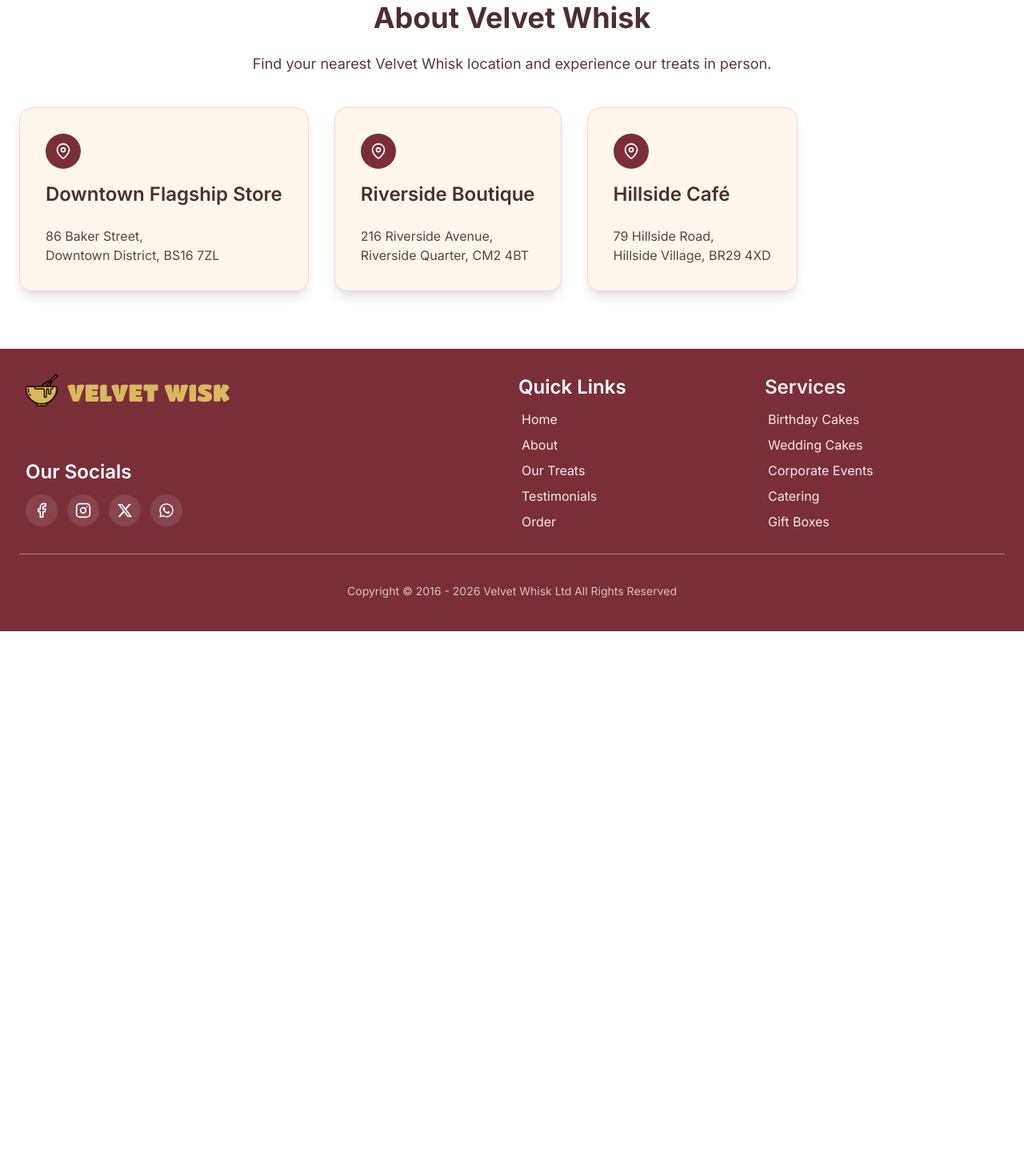
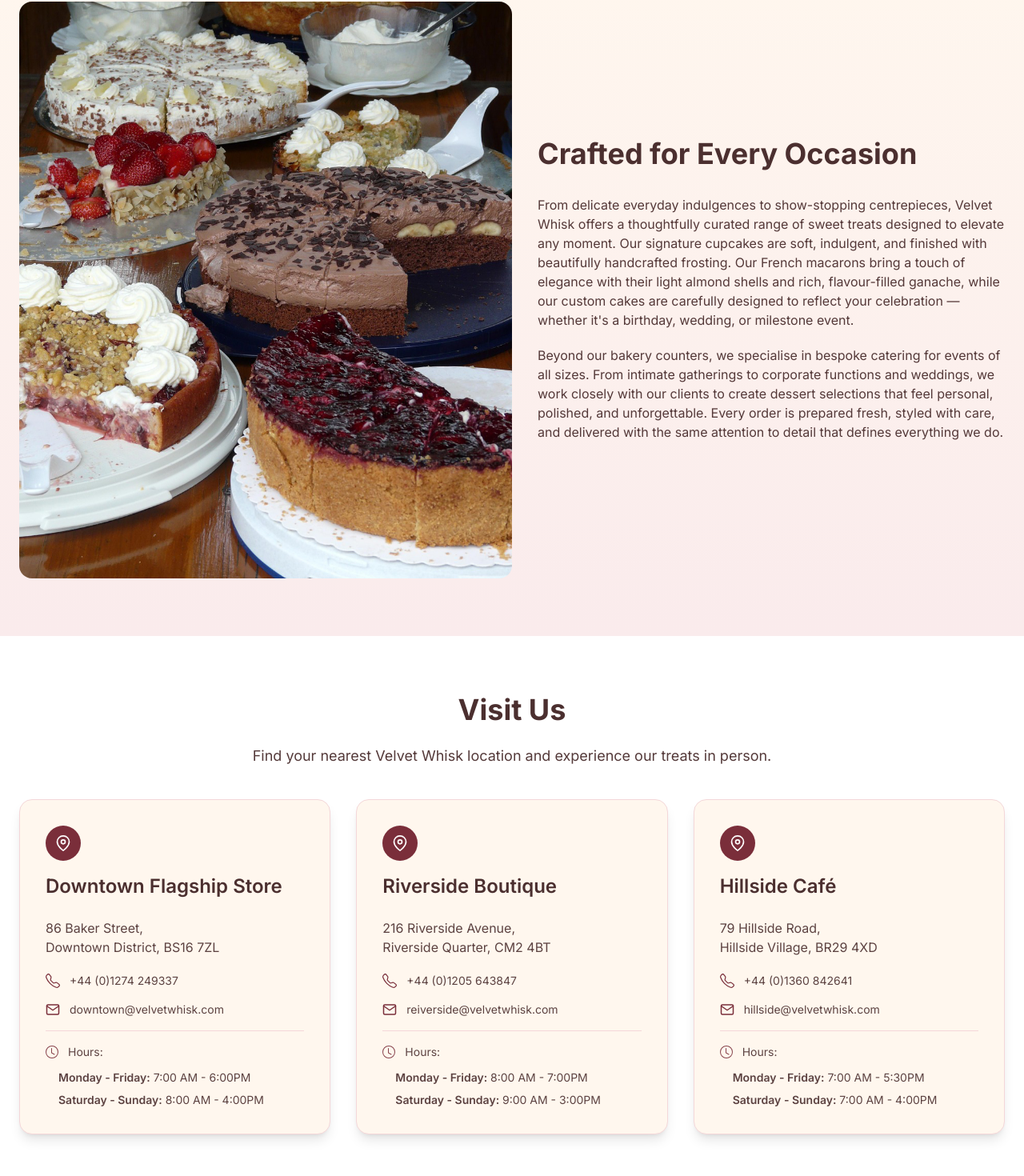
Before and after one commit to nick-baker99/velvet-whisk, a React (Vite) app: page /about in a window 1280 px wide. Shown: the part 1097-2567 px from the top of the page at 80% size. Before the commit the page ends 1886 px from the top, so only its background shows below. Built offline with nearby package versions, Linux system fonts and the light colour scheme.

Commit message:
finished location cards and added content to about

```diff
--- a/src/components/LocationCard.tsx
+++ b/src/components/LocationCard.tsx
@@ -1,5 +1,8 @@
 import { LuMapPin } from "react-icons/lu";
 import { FiMapPin } from "react-icons/fi";
+import { BsTelephone } from "react-icons/bs";
+import { FiMail } from "react-icons/fi";
+import { BsClock } from "react-icons/bs";
 
 type OpeningHours = {
   range: string,
@@ -18,14 +21,33 @@
 
 const LocationCard = ({ name, street, area, postcode, telephone, email, hours }: Props) => {
   return (
-    <article className="p-8 bg-seashell-100 shadow-lg hover:shadow-xl transition-all duration-300 border rounded-2xl border-[#F4D7D9]">
+    <article className="flex-1 p-8 text-wood-700 bg-seashell-100 shadow-lg hover:shadow-xl transition-all duration-300 border rounded-2xl border-[#F4D7D9] hover:border-burgundy-500 hover:-translate-y-2">
       {/* location pin icon */}
       <div className="w-11 h-11 bg-burgundy-500 text-white flex justify-center items-center p-3 rounded-full mb-4">
         <FiMapPin className="w-full h-full" />
       </div>
-      <h4 className="text-2xl text-wood-700 font-semibold mb-6">{name}</h4>
-      <p className="text-base text-wood-700 opacity-90">{street},</p>
-      <p className="text-base text-wood-700 opacity-90">{area}, {postcode}</p>
+      <h4 className="text-2xl font-semibold mb-6">{name}</h4>
+      <p className="text-base opacity-90">{street},</p>
+      <p className="text-base opacity-90 mb-5">{area}, {postcode}</p>
+      <div className="flex gap-3 items-center mb-4">
+        <BsTelephone className="w-4.5 h-4.5 text-burgundy-500" />
+        <a href={`tel:${telephone.replaceAll(' ', '')}`} className="text-sm hover:text-burgundy-500 transition-color opacity-90">{telephone}</a>
+      </div>
+      <div className="flex gap-3 items-center mb-4">
+        <FiMail className="w-4.5 h-4.5 text-burgundy-500" />
+        <a href={`mailto:${email}`} target="_blank" className="text-sm hover:text-burgundy-500 transition-color opacity-90">{email}</a>
+      </div>
+      <div className="pt-4 border-t border-[#F4D7D9]">
+        <div className="text-sm opacity-90 flex items-center gap-3 mb-3">
+          <BsClock className="w-4 h-4 text-burgundy-500" />
+          Hours:
+        </div>
+        <ul className="ps-4 text-sm space-y-2">
+          {hours.map(row => (
+            <li className="opacity-90"><strong className="font-semibold">{row.range}:</strong> {row.hours}</li>
+          ))}
+        </ul>
+      </div>
     </article>
   )
 }
--- a/src/components/Locations.tsx
+++ b/src/components/Locations.tsx
@@ -7,12 +7,13 @@
     <section className="py-10 md:py-18 px-6">
       <div className="max-w-7xl mx-auto space-y-10">
         <article className="max-width-3xl text-center space-y-6">
-          <h3 className="text-3xl md:text-4xl font-bold text-wood-700">About Velvet Whisk</h3>
+          <h3 className="text-3xl md:text-4xl font-bold text-wood-700">Visit Us</h3>
           <p className="text-base md:text-lg text-wood-700 opacity-95">Find your nearest Velvet Whisk location and experience our treats in person.</p>
         </article>
         <div className="max-w-2xl lg:max-w-7xl mx-auto flex flex-col lg:flex-row gap-8">
-          {locations.map(location => (
+          {locations.map((location) => (
             <LocationCard
+              key={location.name}
               name={location.name}
               street={location.street}
               area={location.area}
--- a/src/pages/AboutUs.tsx
+++ b/src/pages/AboutUs.tsx
@@ -1,6 +1,7 @@
 import HeroBanner from "../components/HeroBanner";
 import heroImg from "../assets/images/bakery-shop.jpg";
 import doughImage from "../assets/images/dough-kneading.jpg";
+import cakeSelectionImage from "../assets/images/cake-buffet-58678_1280.jpg";
 import Locations from "../components/Locations";
 
 const AboutUs = () => {
@@ -16,11 +17,21 @@
           <article className="flex flex-col justify-center space-y-5 sm:space-y-8">
             <h3 className="text-3xl md:text-4xl font-bold text-wood-700">Where It All Began</h3>
             <p className="text-sm md:text-base text-wood-700 opacity-95">What started as a simple dream to create beautiful, handcrafted desserts has grown into a bakery and catering experience devoted to turning life's moments into something unforgettable. From intimate gatherings to grand celebrations, we believe every occasion deserves something extraordinary.
-            <br />
-            <br />
+            <div className="mb-5"></div>
             Our philosophy is simple: quality over everything. We carefully select the finest ingredients, blend time-honoured techniques with modern creativity, and pour heart and soul into every whisk, fold, and finish. The result? Baked goods that don't just look exquisite, but taste unforgettable.</p>
           </article>
-          <img src={doughImage} alt="dough kneading" className="w-full md:w-5/6 lg:w-1/2 rounded-2xl" />
+          <img src={doughImage} alt="cake selection" className="w-full md:w-5/6 lg:w-1/2 rounded-2xl" />
+        </div>
+      </section>
+      <section className="py-10 md:py-18 px-6 bg-linear-to-b from-seashell-100 to-lightpink-100">
+        <div className="max-w-7xl mx-auto flex flex-col items-center lg:flex-row gap-8">
+          <img src={cakeSelectionImage} alt="dough kneading" className="w-full md:w-5/6 lg:w-1/2 rounded-2xl" />
+          <article className="flex flex-col justify-center space-y-5 sm:space-y-8">
+            <h3 className="text-3xl md:text-4xl font-bold text-wood-700">Crafted for Every Occasion</h3>
+            <p className="text-sm md:text-base text-wood-700 opacity-95">From delicate everyday indulgences to show-stopping centrepieces, Velvet Whisk offers a thoughtfully curated range of sweet treats designed to elevate any moment. Our signature cupcakes are soft, indulgent, and finished with beautifully handcrafted frosting. Our French macarons bring a touch of elegance with their light almond shells and rich, flavour-filled ganache, while our custom cakes are carefully designed to reflect your celebration — whether it's a birthday, wedding, or milestone event.
+            <div className="mb-5"></div>
+            Beyond our bakery counters, we specialise in bespoke catering for events of all sizes. From intimate gatherings to corporate functions and weddings, we work closely with our clients to create dessert selections that feel personal, polished, and unforgettable. Every order is prepared fresh, styled with care, and delivered with the same attention to detail that defines everything we do.</p>
+          </article>
         </div>
       </section>
       <Locations />
```
Also changed, not shown: src/assets/images/cake-buffet-58678_1280.jpg (added).
